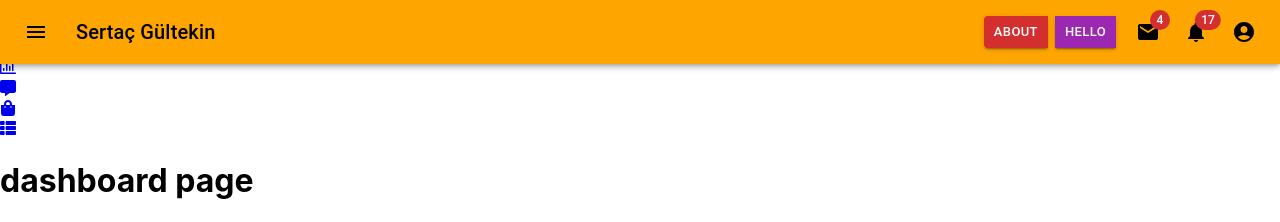
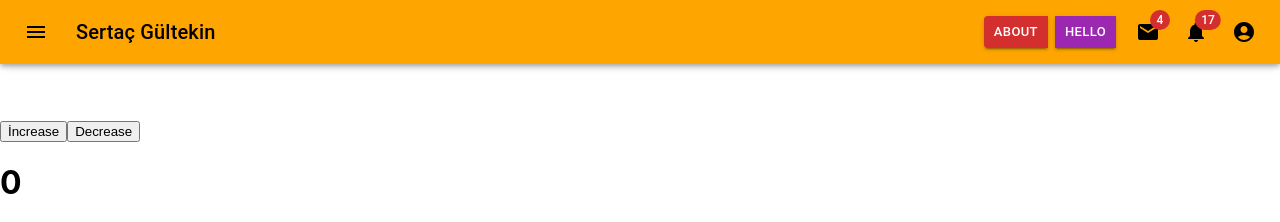
Before and after one commit to sertacgltkn/my-website, a React (Create React App) app: page / in a window 1280 px wide. Shown: the top 222 px of the page. Built offline with nearby package versions, Linux system fonts and the light colour scheme; the HTML template or start-up script is replaced by a standard one; what react-swipeable-views-utils would draw is missing.

Commit message:
router deleted but router must add

```diff
--- a/src/App.js
+++ b/src/App.js
@@ -13,14 +13,7 @@ import Carousel from "./components/Carousel"
 import Footer from "./components/Footer";
 //import HomeLayout from "./components/HomeLayout";
 import About from "./components/About";
-import { BrowserRouter, Route, Routes } from 'react-router-dom';
-import Sidebar from './components/Sidebar';
-import Dashboard from './pages/Dashboard.js';
-import Aboutt from './pages/Aboutt.js';
-import Analytics from './pages/Analytics.js';
-import Comment from './pages/Comment.js';
-import Product from './pages/Product.js';
-import ProductList from './pages/ProductList.js';
+
 
 
 function App() {
@@ -31,19 +24,7 @@ function App() {
 
   return (
     <div>
-      <BrowserRouter>
-      <Sidebar>
-        <Routes>
-          <Route path="/" element={<Dashboard />} />
-          <Route path="/dashboard" element={<Dashboard />} />
-          <Route path="/about" element={<About />} />
-          <Route path="/comment" element={<Comment />} />
-          <Route path="/analytics" element={<Analytics />} />
-          <Route path="/product" element={<Product />} />
-          <Route path="/productList" element={<ProductList />} />
-        </Routes>
-      </Sidebar>
-    </BrowserRouter>
+
       <br/><br/><br/><br/><br/><br/>
 
 
--- a/src/components/Sidebar.js
+++ /dev/null
@@ -1,72 +0,0 @@
-import React, { useState } from 'react';
-import {
-    FaTh,
-    FaBars,
-    FaUserAlt,
-    FaRegChartBar,
-    FaCommentAlt,
-    FaShoppingBag,
-    FaThList
-}from "react-icons/fa";
-import { NavLink } from 'react-router-dom';
-
-
-const Sidebar = ({children}) => {
-    const[isOpen ,setIsOpen] = useState(false);
-    const toggle = () => setIsOpen (!isOpen);
-    const menuItem=[
-        {
-            path:"/",
-            name:"Dashboard",
-            icon:<FaTh/>
-        },
-        {
-            path:"/about",
-            name:"About",
-            icon:<FaUserAlt/>
-        },
-        {
-            path:"/analytics",
-            name:"Analytics",
-            icon:<FaRegChartBar/>
-        },
-        {
-            path:"/comment",
-            name:"Comment",
-            icon:<FaCommentAlt/>
-        },
-        {
-            path:"/product",
-            name:"Product",
-            icon:<FaShoppingBag/>
-        },
-        {
-            path:"/productList",
-            name:"Product List",
-            icon:<FaThList/>
-        }
-    ]
-    return (
-        <div className="sidebar">
-           <div style={{width: isOpen ? "200px" : "50px"}} className="sidebar">
-               <div className="top_section">
-                   <h1 style={{display: isOpen ? "block" : "none"}} className="logo">Logo</h1>
-                   <div style={{marginLeft: isOpen ? "50px" : "0px"}} className="bars">
-                       <FaBars onClick={toggle}/>
-                   </div>
-               </div>
-               {
-                   menuItem.map((item, index)=>(
-                       <NavLink to={item.path} key={index} className="link" activeclassName="active">
-                           <div className="icon">{item.icon}</div>
-                           <div style={{display: isOpen ? "block" : "none"}} className="link_text">{item.name}</div>
-                       </NavLink>
-                   ))
-               }
-           </div>
-           <main>{children}</main>
-        </div>
-    );
-};
-
-export default Sidebar;
```
